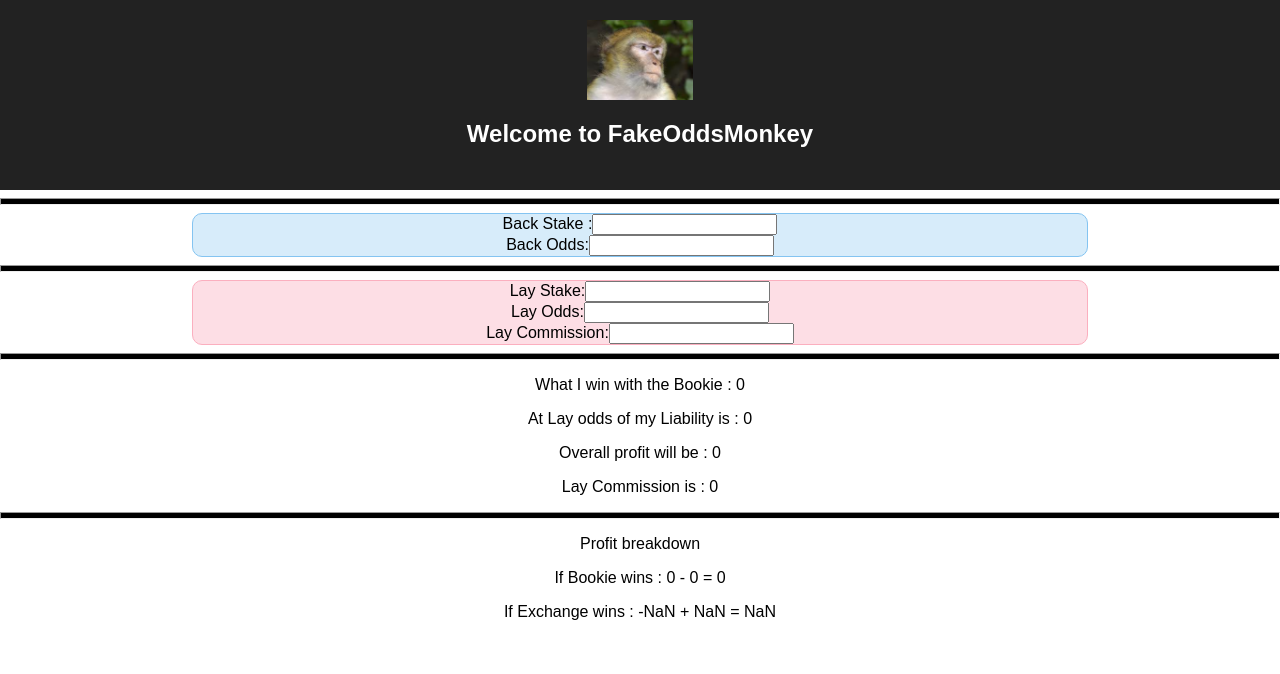
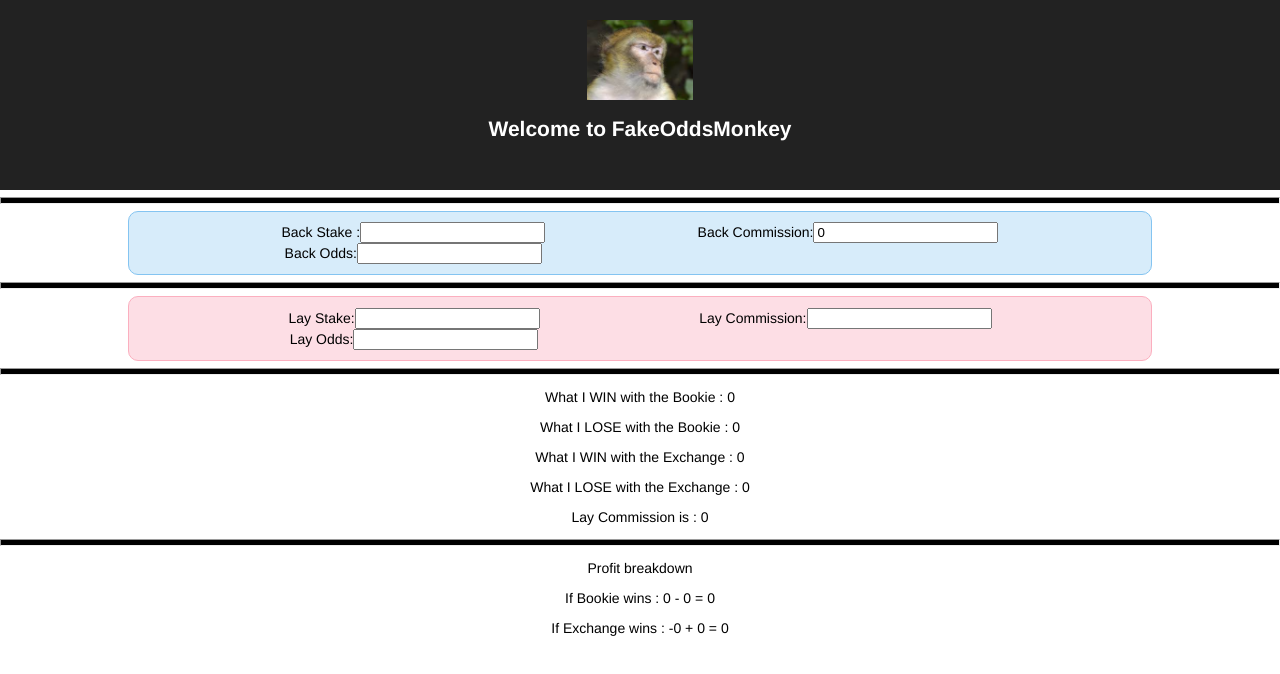
Before and after one commit to Pablo123GitHub/FakeOddsMonkey, a React (Create React App) app: page / in a window 1280 px wide. Shown: the top 674 px of the page. Built offline with nearby package versions, Linux system fonts and the light colour scheme.

Commit message:
more styling and fixed bug with Nan on the BackStake

```diff
--- a/src/App.css
+++ b/src/App.css
@@ -1,3 +1,8 @@
+body {
+  font-family: "Source Sans Pro", "Helvetica Neue", Helvetica, Arial, sans-serif;
+  font-size: 14px;
+}
+
 .App {
   text-align: center;
 }
@@ -25,20 +30,33 @@
 .bookmaker {
   border: 1px solid #84C4F1;
   right: 10px;
-  margin-left: 15%;
-  margin-right: 15%;
+  margin-left: 10%;
+  margin-right: 10%;
   background-color: #D7ECFA ;
   border-radius: 10px;
+  display: flex;
+  justify-content: space-evenly;
 }
 
 .exchange {
   border: 1px solid #FBAFBF;
   right: 10px;
-  margin-left: 15%;
-  margin-right: 15%;
+  margin-left: 10%;
+  margin-right: 10%;
   background-color: #FDDEE5 ;
   border-radius: 10px;
+  display: flex;
+  justify-content: space-evenly;
 }
+
+
+
+.inside-div {
+  padding-top: 1%;
+  padding-bottom: 1%;
+}
+
+
 
 /*@keyframes App-logo-spin {*/
   /*from { transform: rotate(0deg); }*/
--- a/src/NameForm.js
+++ b/src/NameForm.js
@@ -10,7 +10,8 @@ class NameForm extends React.Component {
             BackOdds: '',
             LayStake: '',
             LayOdds : '',
-            LayCommission: ''
+            LayCommission: '',
+            BackCommission: 0
 
         };
 
@@ -38,11 +39,12 @@ class NameForm extends React.Component {
             />
         );
 
-        const BackStake = isNaN(this.state.BackStake) ? 0 : parseFloat(this.state.BackStake);
+        const BackStakeFirst = isNaN(this.state.BackStake) ? 0 : parseFloat(this.state.BackStake);
+        const BackStake = (isNaN(BackStakeFirst) ? 0 : parseFloat(BackStakeFirst));
         const LayStake = isNaN(this.state.LayStake) ? 0 : parseFloat(this.state.LayStake) ;
 
         const LayCommision =  isNaN(parseInt(this.state.LayCommission)) ? 0 : parseInt(this.state.LayCommission) ;
-        const LayProfit = LayStake - LayStake*(LayCommision/100);
+        const LayProfit =  isNaN(LayStake - LayStake*(LayCommision/100)) ? 0 : parseFloat(LayStake - LayStake*(LayCommision/100)) ;
         const LayOdds = isNaN(this.state.LayOdds) ? 0: this.state.LayOdds;
 
 
@@ -57,6 +59,7 @@ class NameForm extends React.Component {
             <div>
                 <ColoredLine color='black'/>
                 <div className='bookmaker'>
+                    <div className='inside-div'>
                         <form>
                             <label>
                                 Back Stake :
@@ -71,9 +74,20 @@ class NameForm extends React.Component {
                             </label>
                         </form>
                     </div>
+                    <div className='inside-div'>
+                        <form >
+                            <label>
+                                Back Commission:
+                                <input type="text" name="BackCommission" value={this.state.BackCommission} onChange={this.handleChange} />
+                            </label>
+                        </form>
+                    </div>
+                </div>
+
                 <ColoredLine color='black'/>
 
                 <div className='exchange'>
+                    <div className='inside-div'>
                         <form >
                             <label>
                                 Lay Stake:
@@ -88,8 +102,8 @@ class NameForm extends React.Component {
                                 <input type="text" name="LayOdds" value={this.state.LayOdds} onChange={this.handleChange} />
                             </label>
                         </form>
-
-
+                    </div>
+                    <div className='inside-div'>
                         <form >
                             <label>
                                 Lay Commission:
@@ -98,13 +112,18 @@ class NameForm extends React.Component {
                         </form>
                     </div>
 
+
+
+                </div>
+
                 <ColoredLine color='black'/>
 
-                <p> What I win with the Bookie : {this.round(BookieProfit,2) }  </p>
+                <p > What I WIN with the Bookie : {this.round(BookieProfit,2) }  </p>
+                <p > What I LOSE with the Bookie : {this.round(BackStake,2) }  </p>
 
-                <p> At Lay odds of {LayOdds} my Liability is : {this.round(ExchangeLiability,2)} </p>
+                <p > What I WIN with the Exchange : {this.round(LayProfit,2) }  </p>
+                <p > What I LOSE with the Exchange : {this.round(ExchangeLiability,2) }  </p>
 
-                <p>  Overall profit will be : {this.round(BookieProfit -ExchangeLiability,2)} </p>
                 <p> Lay Commission is : {LayCommision}  </p>
 
                 <ColoredLine color='black'/>
```
Lines whose indentation alone changed are shown as unchanged.
